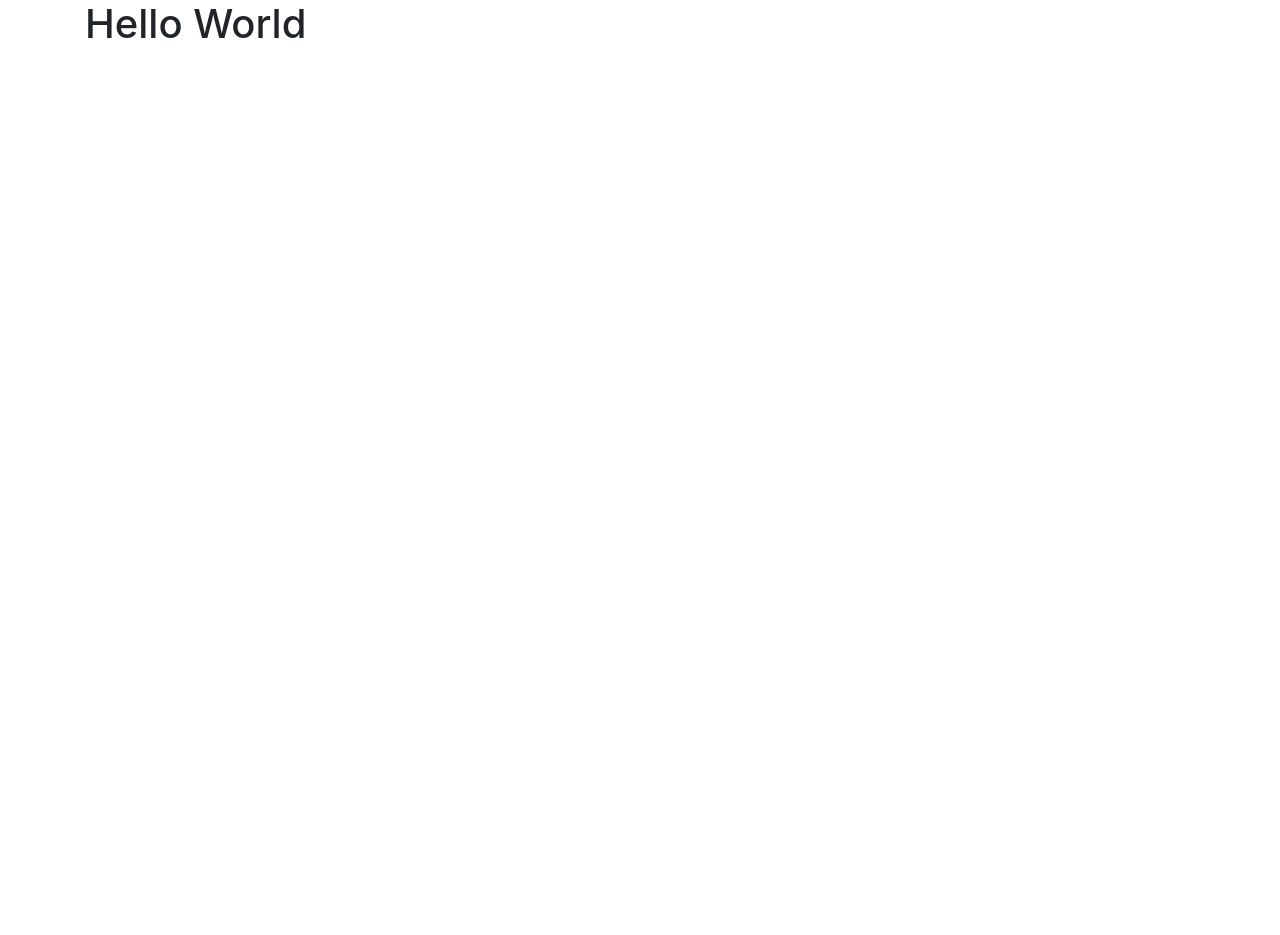
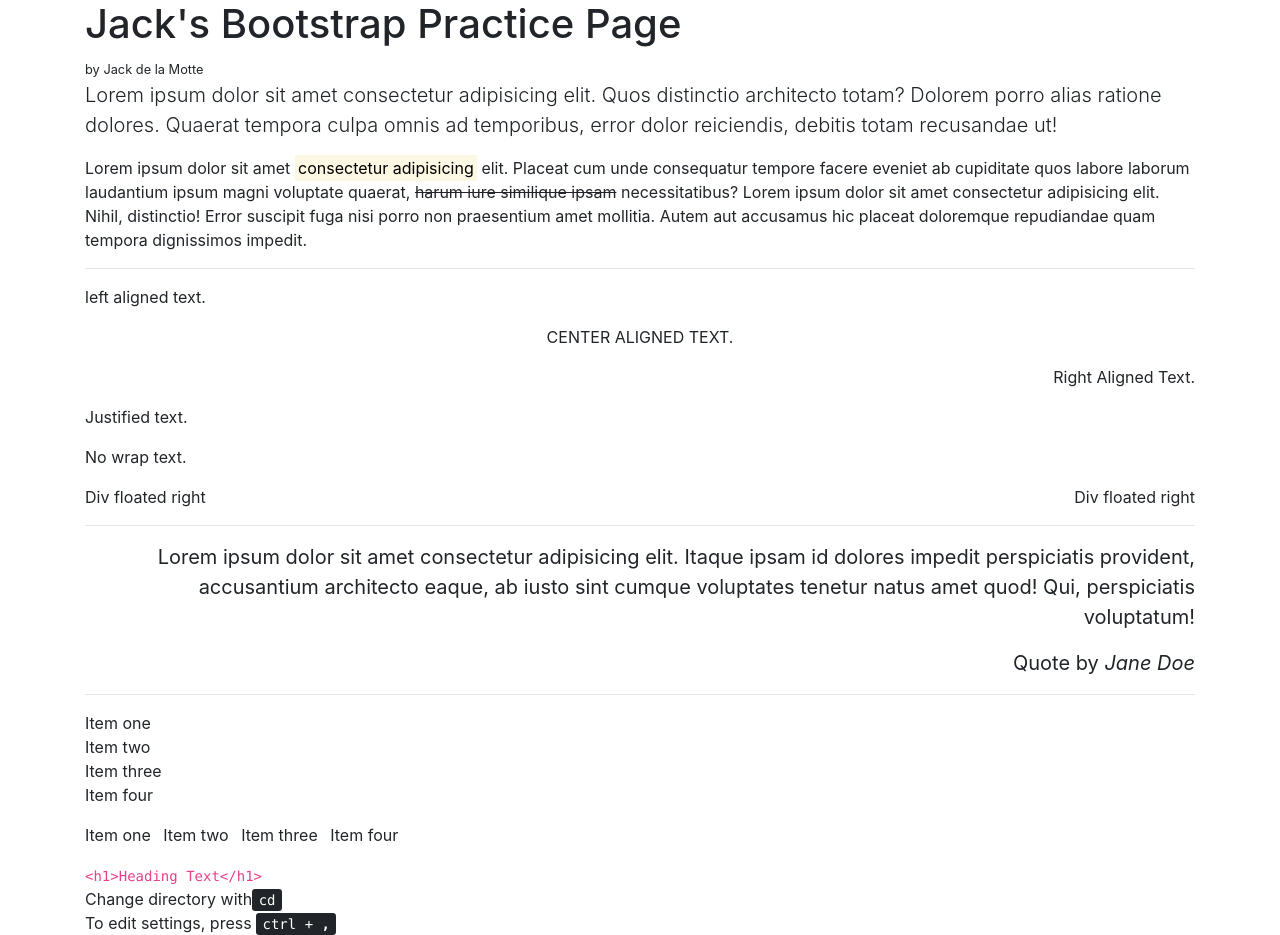
Before and after one commit to jackdelamotte/bootstrap-playground, a plain HTML site: page index.html in a window 1280 px wide. Before the commit the page ends 800 px from the top, so only its background shows below. Drawn offline with Linux system fonts and the light colour scheme.

Commit message:
added basic text features

```diff
--- a/index.html
+++ b/index.html
@@ -14,7 +14,64 @@
     <body>
 
         <div class="container">
-            <h1>Hello World</h1>
+            <h1 class="page-header">Jack's Bootstrap Practice Page</h1>
+            <small>by Jack de la Motte</small>
+            <p class="lead">Lorem ipsum dolor sit amet consectetur adipisicing elit. Quos
+            distinctio architecto totam? Dolorem porro alias ratione dolores.
+            Quaerat tempora culpa omnis ad temporibus, error dolor reiciendis,
+            debitis totam recusandae ut!</p>
+            <p>Lorem ipsum dolor sit amet <mark>consectetur adipisicing</mark> elit. Placeat cum
+                unde consequatur tempore facere eveniet ab cupiditate quos labore laborum
+                laudantium ipsum magni voluptate quaerat, <del>harum iure similique ipsam</del>
+                necessitatibus? Lorem ipsum dolor sit amet consectetur adipisicing elit.
+                Nihil, distinctio! Error suscipit fuga nisi porro non praesentium amet mollitia.
+                Autem aut accusamus hic placeat doloremque repudiandae quam tempora dignissimos impedit.</p>
+
+            <hr>
+
+            <p class="text-left text-lowercase">Left aligned text.</p>
+            <p class="text-center text-uppercase">Center aligned text.</p>
+            <p class="text-right text-capitalize">Right aligned text.</p>
+            <p class="text-justify">Justified text.</p>
+            <p class="text-nowrap">No wrap text.</p>
+
+            <div class="float-right">Div floated right</div>
+            <div class="float-left">Div floated right</div>
+
+            <!-- clear float -->
+            <div class="clearfix"></div>
+
+            <hr>
+
+            <blockquote class="blockquote text-right">
+                <p>Lorem ipsum dolor sit amet consectetur adipisicing elit. Itaque ipsam id dolores
+                    impedit perspiciatis provident, accusantium architecto eaque, ab iusto sint cumque
+                    voluptates tenetur natus amet quod! Qui, perspiciatis voluptatum!</p>
+                <footer>Quote by <cite title="Jane Doe">Jane Doe</cite></footer>
+            </blockquote>
+
+            <hr>
+
+            <ul class="list-unstyled">
+                <li>Item one</li>
+                <li>Item two</li>
+                <li>Item three</li>
+                <li>Item four</li>
+            </ul>
+
+            <ul class="list-inline">
+                <li class="list-inline-item">Item one</li>
+                <li class="list-inline-item">Item two</li>
+                <li class="list-inline-item">Item three</li>
+                <li class="list-inline-item">Item four</li>
+            </ul>
+
+            <code>&lt;h1&gt;Heading Text&lt;/h1&gt;</code>
+            <br>
+            Change directory with<kbd>cd</kbd>
+            <br>
+            To edit settings, press <kbd><kdb>ctrl</kdb> + <kbd>,</kbd></kbd>
+
         </div>
 
     </body>
```
